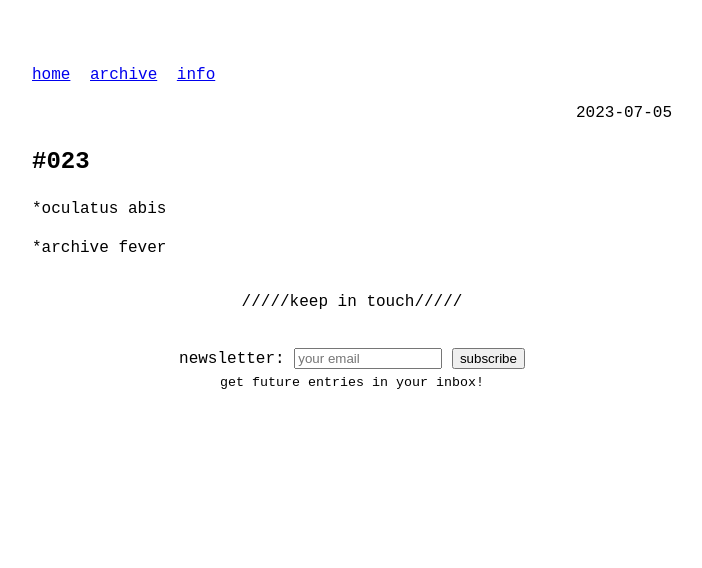
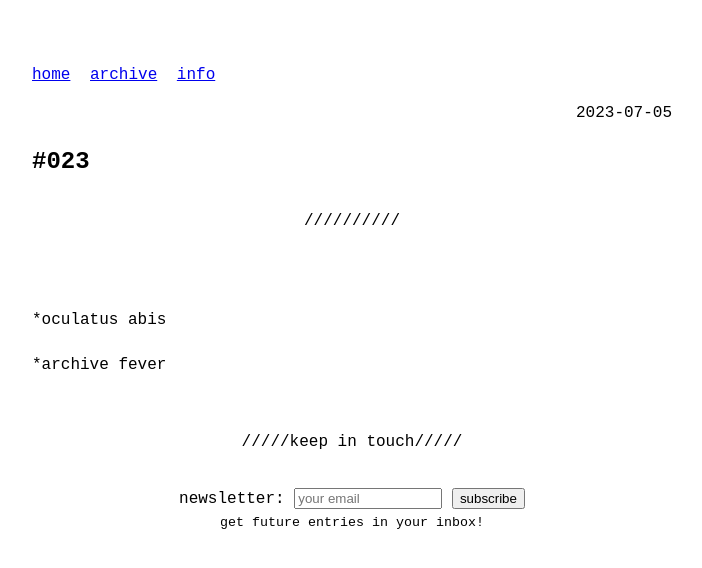
Before and after one commit to odaniloluna/odaniloluna.github.io, a Jekyll site: the page built from _posts/2023-07-05-#023.md, in a window 1280 px wide. Shown: the top 568 px of the page, without its empty margins (288-990 px from the left). Built offline with Jekyll 4.4.1, drawn with Linux system fonts in a browser that asks for light colours; our own code applies the rules of GitHub Pages for plain Markdown files.

Commit message:
Update 2023-07-05-#023.md

```diff
--- a/_posts/2023-07-05-#023.md
+++ b/_posts/2023-07-05-#023.md
@@ -1,4 +1,15 @@
-
+---
+layout: post
+title: #022
+slug: #022
+---
+---
+<p class="description" style="text-align: justify;">
+<br>
+<br>
 *oculatus abis
-
+<br>
+<br>
 *archive fever
+<br>
+<br>
```
